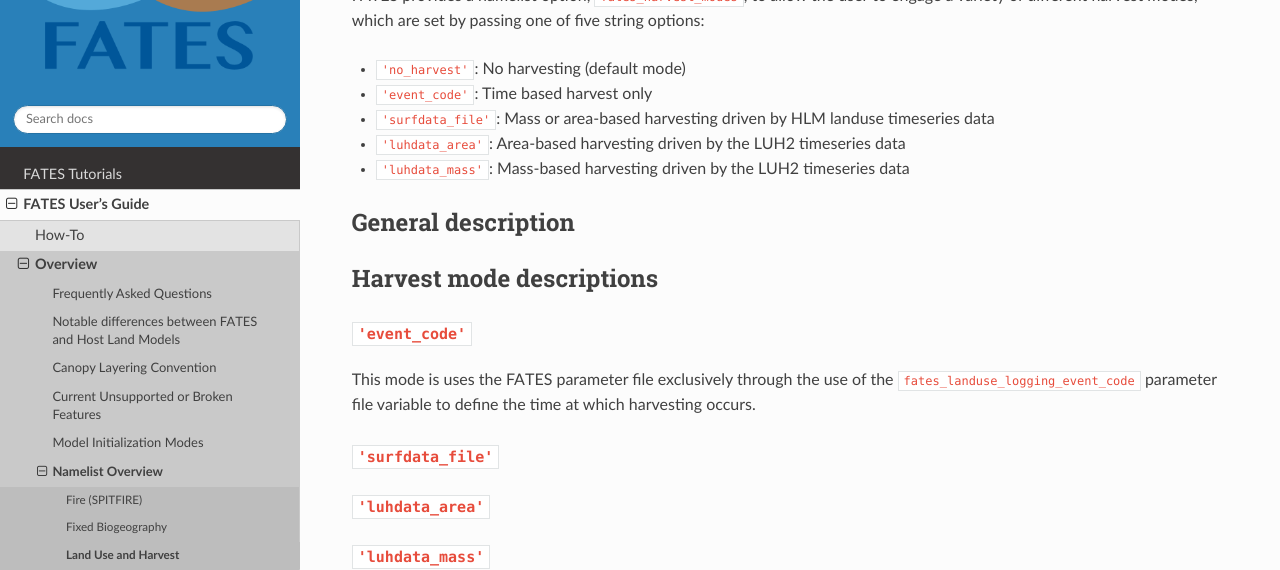
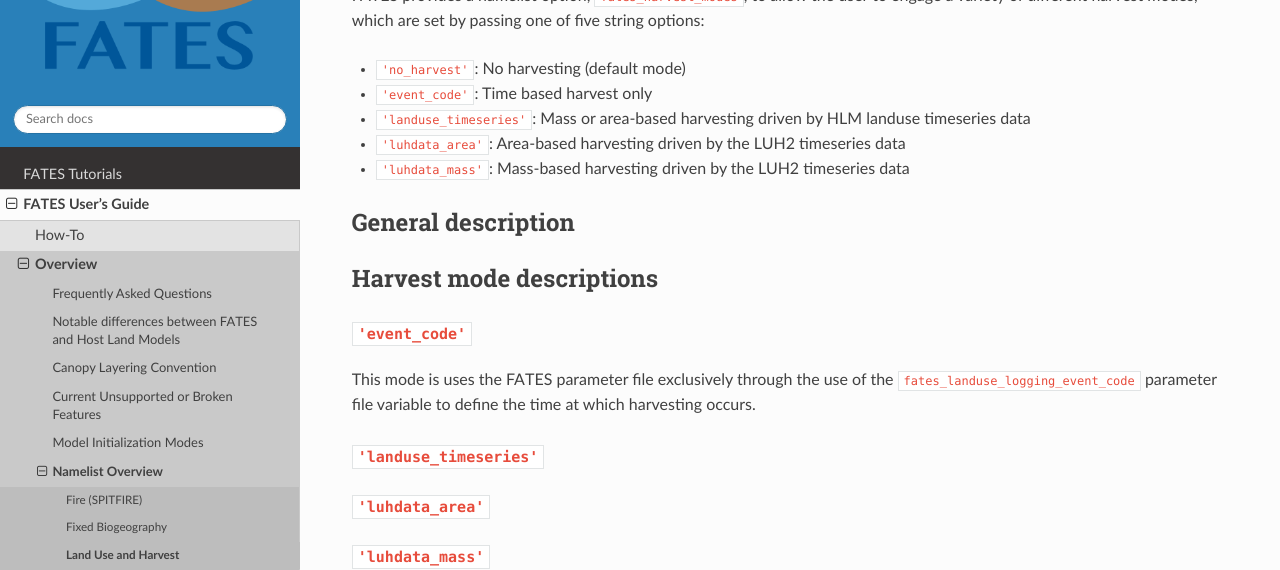
Before and after one commit to NGEET/fates-users-guide, a Sphinx documentation site: the page built from docs/source/user/landuse-harvest-modes.md, in a window 1280 px wide and 1006 px high. Shown: the part 176-746 px from the top of the window. Built offline with Sphinx 7.4.7 and the Read the Docs theme 3.1.0, drawn with Linux system fonts in a browser that asks for light colours.

Commit message:
fix land use timeseries name

```diff
--- a/docs/source/user/landuse-harvest-modes.md
+++ b/docs/source/user/landuse-harvest-modes.md
@@ -4,7 +4,7 @@ FATES provides a namelist option, `fates_harvest_modes`, to allow the user to en
 
 - `'no_harvest'`: No harvesting (default mode)
 - `'event_code'`: Time based harvest only
-- `'surfdata_file'`: Mass or area-based harvesting driven by HLM landuse timeseries data
+- `'landuse_timeseries'`: Mass or area-based harvesting driven by HLM landuse timeseries data
 - `'luhdata_area'`: Area-based harvesting driven by the LUH2 timeseries data
 - `'luhdata_mass'`: Mass-based harvesting driven by the LUH2 timeseries data
 
@@ -16,7 +16,8 @@ FATES provides a namelist option, `fates_harvest_modes`, to allow the user to en
 
 This mode is uses the FATES parameter file exclusively through the use of the `fates_landuse_logging_event_code` parameter file variable to define the time at which harvesting occurs.
 
-### `'surfdata_file'`
+### `'landuse_timeseries'`
+
 
 ### `'luhdata_area'`
 
```
